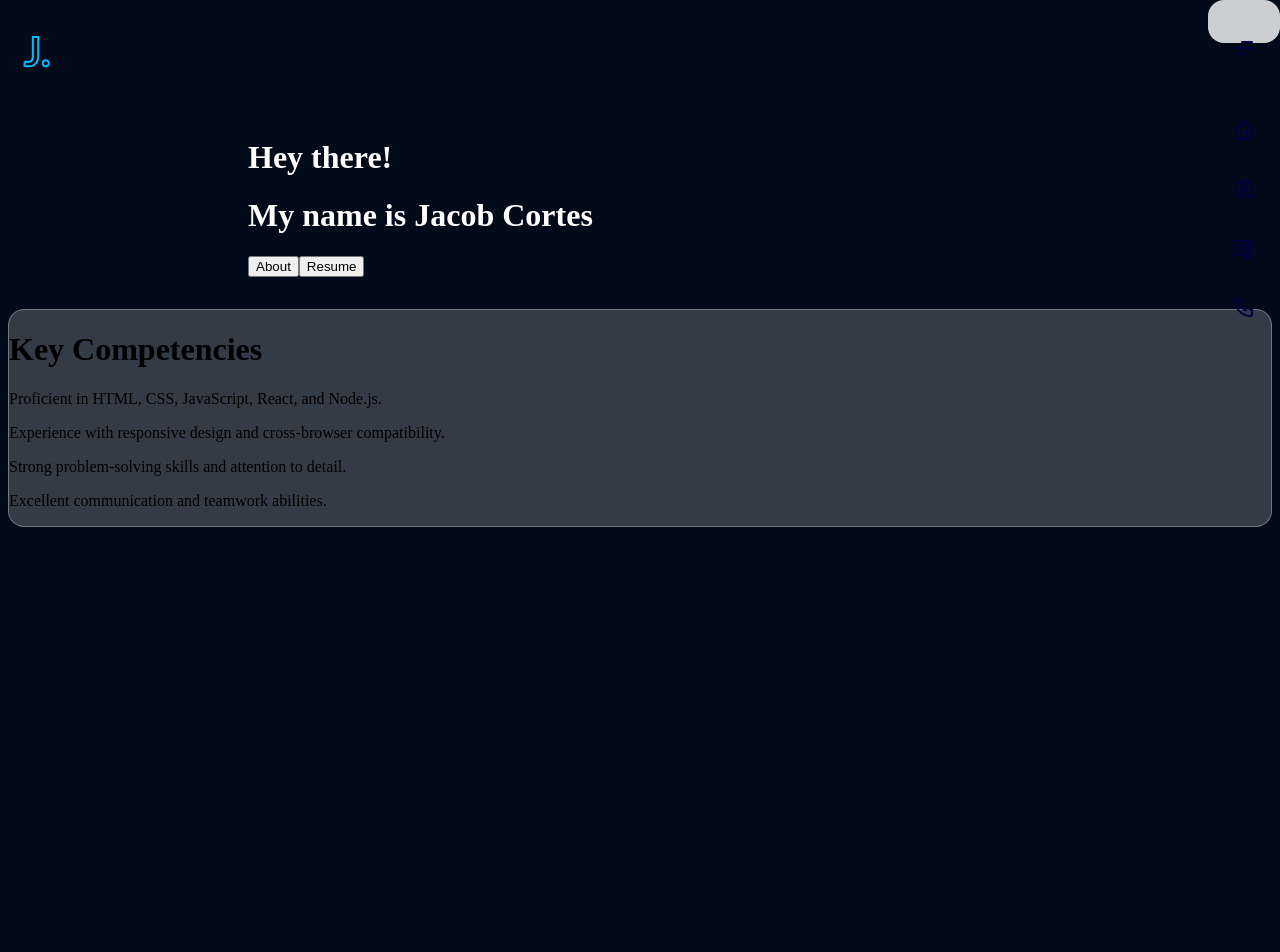
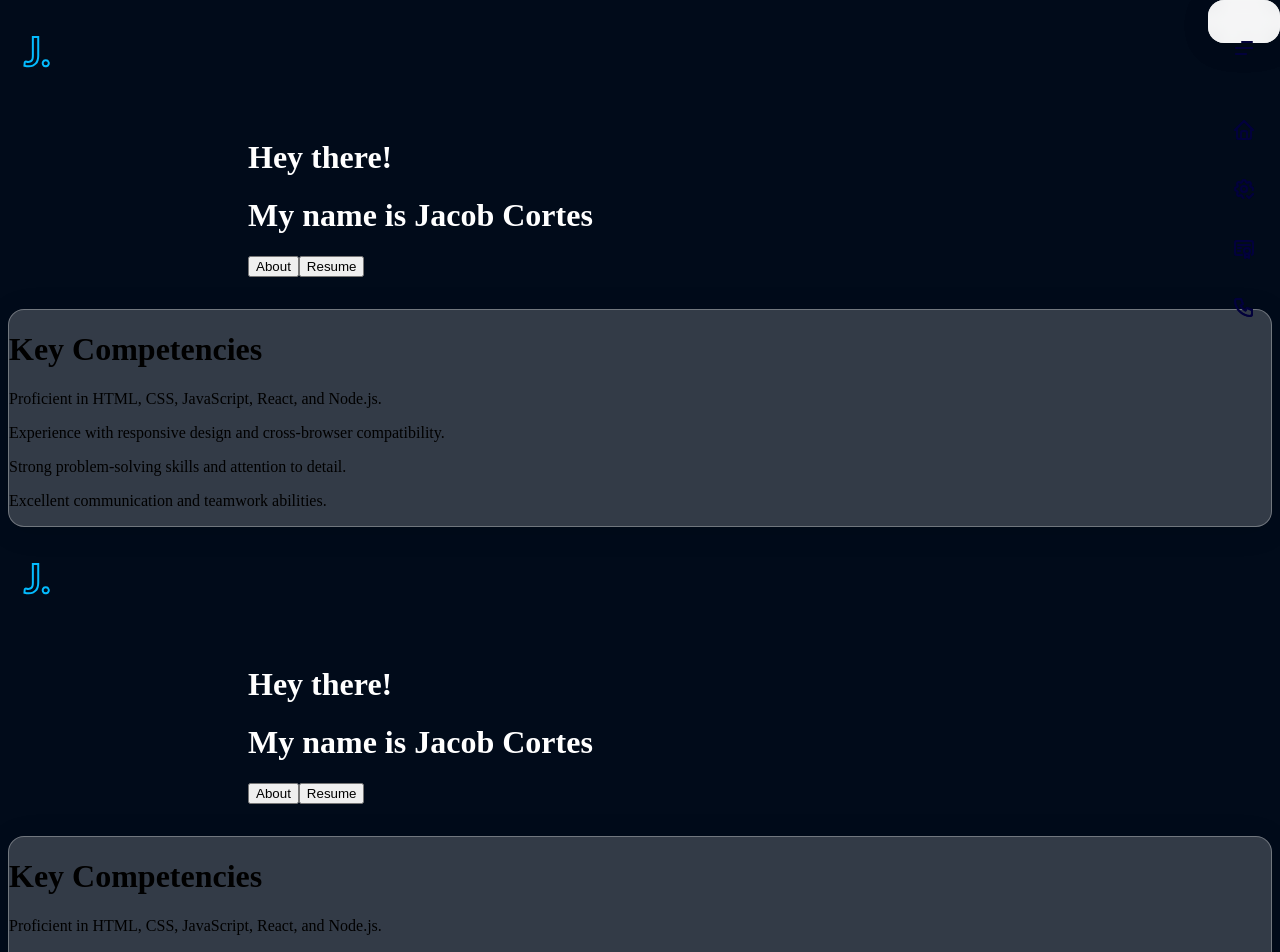
Before and after one commit to 02Jacode/PortfolioWebShowcase, a React (Vite) app: page / in a window 1280 px wide. Shown: the top 952 px of the page. Before the commit the page ends 800 px from the top, so only its background shows below. Built offline with nearby package versions, Linux system fonts and the light colour scheme.

Commit message:
try debug

```diff
--- a/src/main.jsx
+++ b/src/main.jsx
@@ -2,9 +2,15 @@ import React from 'react'
 import ReactDOM from 'react-dom/client'
 import App from './App.jsx'
 import './index.css'
+import Header from './Header.jsx'
+import Body1 from './body1.jsx'
+import Body2 from './body2.jsx'
 
 ReactDOM.createRoot(document.getElementById('root')).render(
   <React.StrictMode>
     <App />
+    <Header />
+      <Body1 />
+      <Body2 />
   </React.StrictMode>
 )
```
